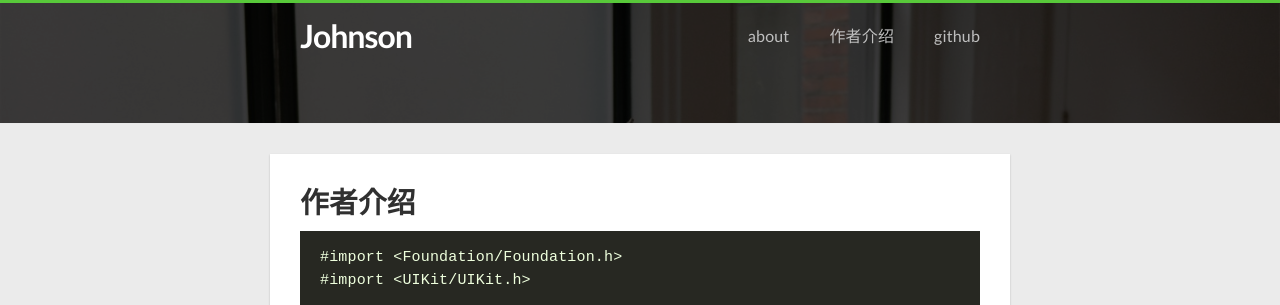
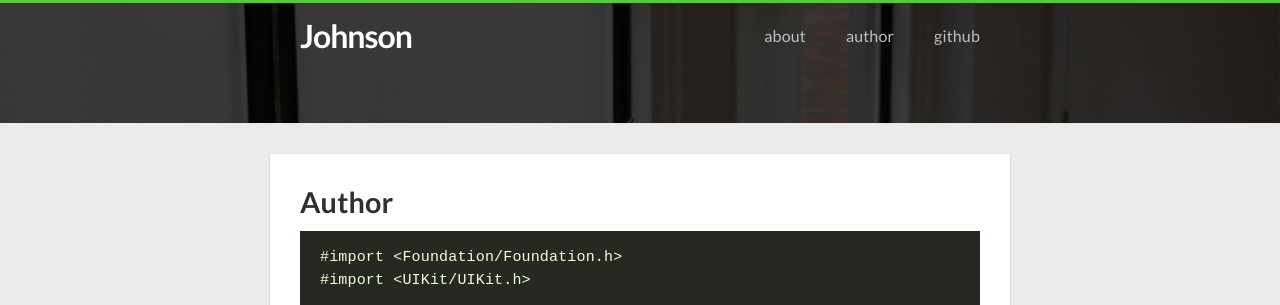
Before and after one commit to zsfbradleyjohnson/zsfbradleyjohnson.github.io, a Jekyll site: the page built from author.md, in a window 1280 px wide. Shown: the top 305 px of the page. Built offline with Jekyll 4.4.1, drawn with Linux system fonts in a browser that asks for light colours; nearby versions of some CDN libraries.

Commit message:
change info

```diff
--- a/author.md
+++ b/author.md
@@ -1,6 +1,6 @@
 ---
 layout: page
-title: 作者介绍
+title: Author
 permalink: /author/
 slug: author
 ---
```
